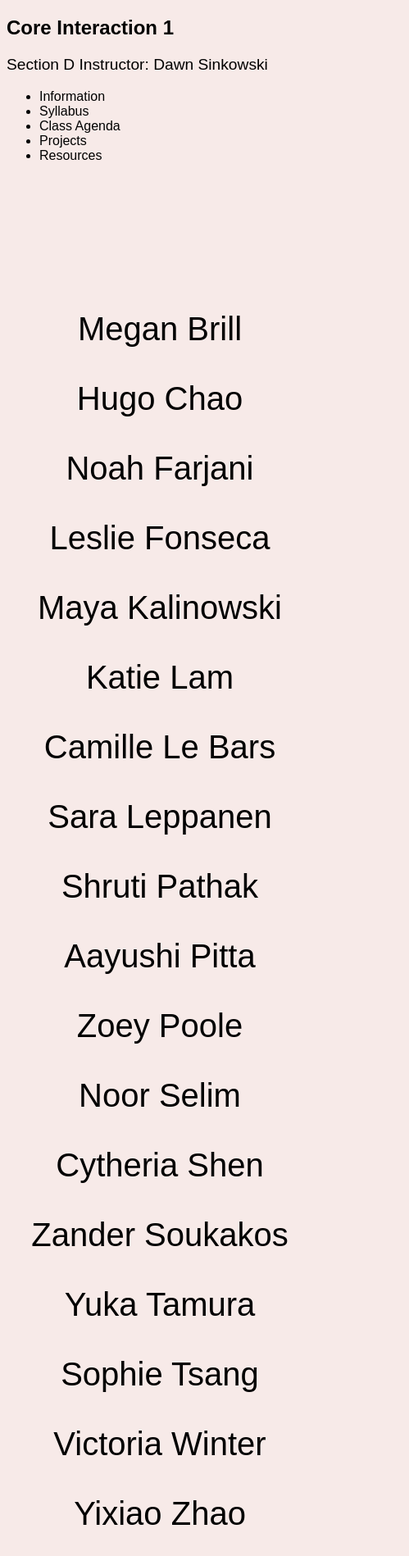
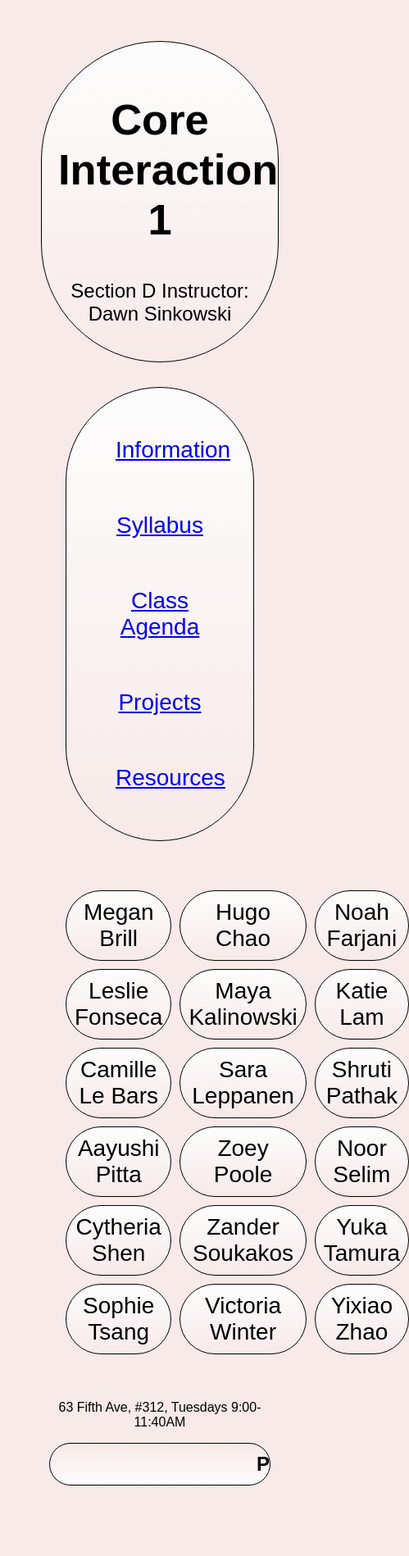
Before and after one commit to dawnsink/coreinteraction1, a plain HTML site: page index.html in a window 390 px wide. Shown: the top 1898 px of the page at 82% size, 499 px wide, since content can reach past the window. After the commit the page ends 1872 px from the top, so only its background shows below. Drawn offline with nearby package versions, Linux system fonts and the light colour scheme; a web font is replaced by a local one.

Commit message:
Update style.css
new styling for index.html

```diff
--- a/style.css
+++ b/style.css
@@ -1,130 +1,149 @@
+<style>
+* {
+  box-sizing: border-box;
+}
+
 body {
   background-color:  #FFF8E7;
     /* https://web.archive.org/web/20161222101809/http://www.pha.jhu.edu/~kgb/cosspec/ */
     transition: 20s;
     font-family: Darker Grotesque, Arial, Helvetica, sans-serif;
+    margin: 50px;
 }
 
-  h1 {
-    font-size: 72px;
+/* Style the header */
+header {
+  background-image: linear-gradient( rgb(253, 253, 253), rgba(254,0,0,0));
+  padding: 20px;
+  border: 1px solid black;
+  border-radius: 150px;
+  text-align: center;
+  font-size: 35px;
+  color: black;
 }
 
-  p{
-    font-size: larger;
+header p{
+  text-align: center;
+  font-size: 24px;
+  color: black;
 }
 
-  /* title */
-  .title {
+/* nav {
+  padding: 20px;
+  text-align: center;
+  font-size: 35px;
+}  */
+
+.nav {
+  background-image: linear-gradient( rgb(253, 253, 253), rgba(254,0,0,0));
   border: 1px solid black;
-    border-radius: 90px;
-    text-align: left;
-    padding-left: 50px;
-  }
-  .title p {
-    display: inline-block;
-    vertical-align: middle;
-  }
-  /* title */
-
-  /* content columns */
-  .wrap {
-    display: flex;
-  }
-  .left {
-    flex-basis: 50%;
+  border-radius: 150px;
+  list-style-type: none;
+  text-align: center;
   margin: 30px;
-  }
-  .right {
-    /* background: whitesmoke; */
-    flex-basis: 50%;
-    height: 100vh;
-    overflow: auto;
+  padding: 30px;
 }
 
-
-  /* content columns */
-
-  /* unvisited link */
-  a:link {
-    color: black;
-    text-decoration: none;
-  }
-  /* visited link */
-  a:visited {
-    color: black;
-    text-decoration: wavy underline;
-  }
-  /* mouse over link */
-  a:hover {
-    color: magenta;
-    text-decoration: line-through;
-  }
-  /* selected link */
-  a:active {
-    color: blue;
+.nav li {
+  display: inline-block;
+  font-size: 28px;
+  padding: 30px;
 }
 
-  /* buttons */
-  .main-hr {
-    width: 30%;
-    border: none;
-    border-top: 1px solid #c3c3c3;
+article {
+  float: center;
+  padding: 20px;
+  width: 100%;
 }
-  .icon-btn {
-    width: 600px;
-    height: 600px;
+
+.grid-container {
+  display: grid;
+  grid-template-columns: auto auto auto;
+  padding: 10px;
+  grid-gap: 10px;
+}
+
+.grid-item {
+  background-image: linear-gradient( rgb(253, 253, 253), rgba(254,0,0,0));
   border: 1px solid black;
-    font-family: Darker Grotesque, Arial, Helvetica, sans-serif;
-    font-size: 24px;
-    /* border: 1px solid #cdcdcd; */
-    background: white;
-    border-radius: 600px;
+  border-radius: 70px;
+  padding: 10px;
+  font-size: 28px;
+  text-align: center;
+}
+
+section::after {
+  content: "";
+  display: table;
+  clear: both;
+}
+
+footer {
+  padding: 10px;
+  text-align: center;
+  color: rgb(0, 0, 0);
+}
+
+.marquee {
+  height: 50px;
   overflow: hidden;
   position: relative;
-    transition: width 0.3s ease-in-out;
+  background-image: linear-gradient(0deg, rgb(253, 253, 253), rgba(254,0,0,0));
+  color: black;
+  border: 1px solid black;
+  border-radius: 70px;
 }
-  .add-btn:hover {
-    width: 220px;
+
+.marquee h2 {
+  position: absolute;
+  width: 100%;
+  height: 100%;
+  margin: 0;
+  line-height: 50px;
+  text-align: center;
+  -moz-transform: translateX(100%);
+  -webkit-transform: translateX(100%);
+  transform: translateX(100%);
+  -moz-animation: scroll-left 1s linear infinite;
+  -webkit-animation: scroll-left 1s linear infinite;
+  animation: scroll-left 60s linear infinite;
 }
-  .add-btn::after {
-    right: 14px;
-    overflow: hidden;
-    border-top-right-radius: 2px;
-    border-bottom-right-radius: 2px;
+
+@-moz-keyframes scroll-left {
+  0% {
+      -moz-transform: translateX(100%);
   }
-  .add-btn::before {
-    left: 14px;
-    border-top-left-radius: 2px;
-    border-bottom-left-radius: 2px;
+  100% {
+      -moz-transform: translateX(-100%);
   }
-  .icon-btn:focus {
-    outline: none;
 }
-  .btn-txt {
-    opacity: 0;
-    transition: opacity 0.2s;
+
+@-webkit-keyframes scroll-left {
+  0% {
+      -webkit-transform: translateX(100%);
   }
-  .add-btn:hover::before,
-  .add-btn:hover::after {
-    width: 4px;
-    border-radius: 2px;
+  100% {
+      -webkit-transform: translateX(-100%);
   }
-  .add-btn:hover .btn-txt {
-    opacity: 1;
 }
-  /* buttons */
 
+@keyframes scroll-left {
+  0% {
+      -moz-transform: translateX(100%);
+      -webkit-transform: translateX(100%);
+      transform: translateX(100%);
+  }
+  100% {
+      -moz-transform: translateX(-100%);
+      -webkit-transform: translateX(-100%);
+      transform: translateX(-100%);
+  }
+}
 
-  /* button column */
-  .grid-container {
-    display: grid;
-    padding: 10px;
-    margin-top: 150px;
-    margin-bottom: 150px;
+/* Responsive layout - makes the two columns/boxes stack on top of each other instead of next to each other, on small screens */
+@media (max-width: 600px) {
+  nav, article {
+    width: 90%;
+    height: auto;
   }
-  .grid-item {
-    padding: 20px;
-    font-size: 40px;
-    text-align: center;
 }
-  /* grid column */
```
Lines whose indentation alone changed are shown as unchanged.
